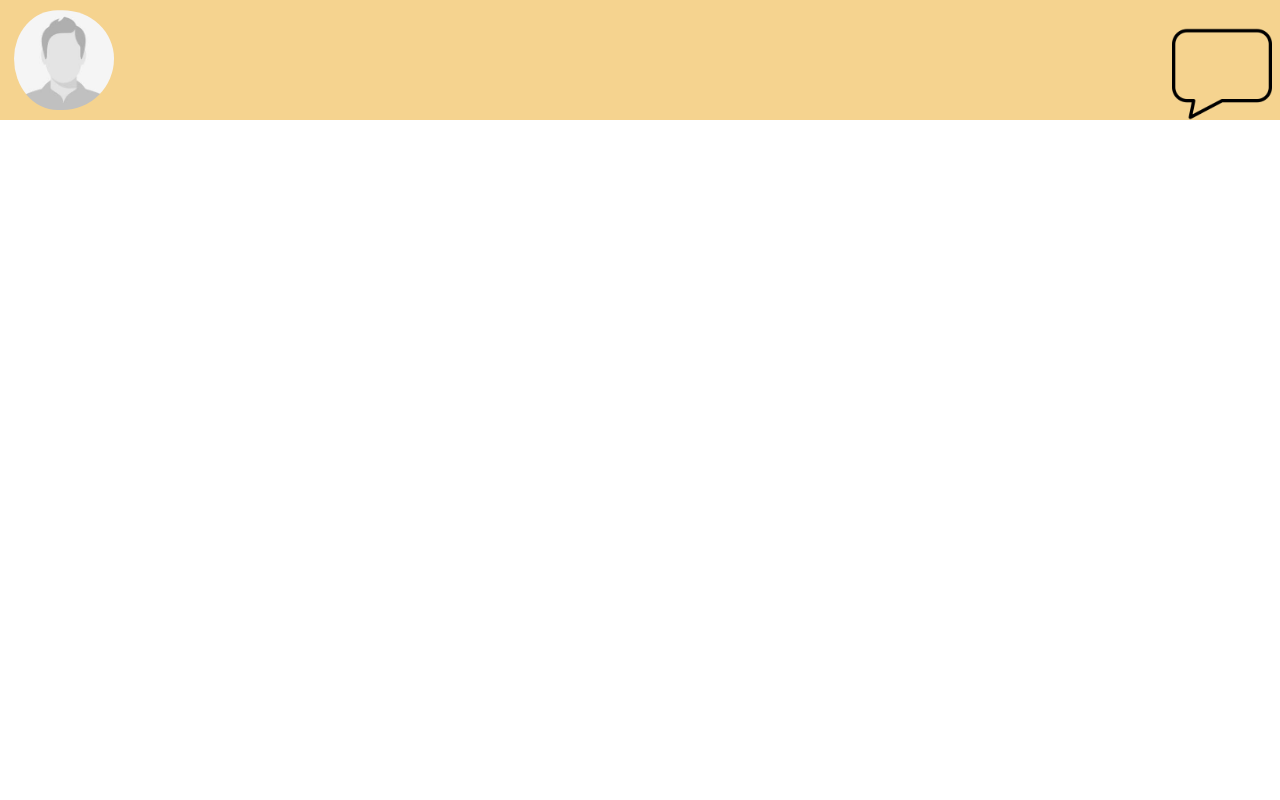
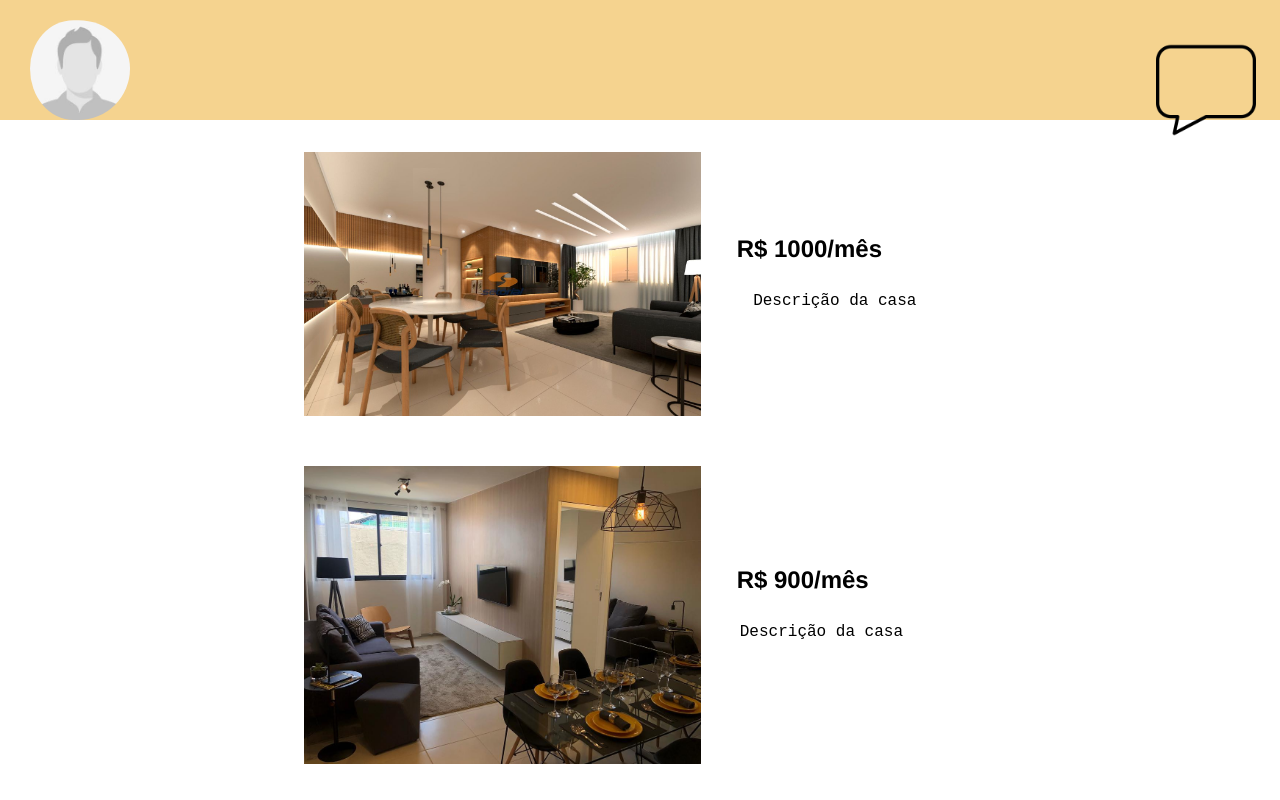
Before and after one commit to dsm-cefet-rj/trabalho2021-1-grupo-8, a React (Create React App) app in the folder frontend/: page /imoveis in a window 1280 px wide. Shown: the top 800 px of the page. Built offline with nearby package versions, Linux system fonts and the light colour scheme; a web font is replaced by a local one.

Commit message:
adicionado os caminhos para imoveis e desc imoveis

```diff
--- a/frontend/src/App.js
+++ b/frontend/src/App.js
@@ -3,12 +3,16 @@ import { BrowserRouter, Route, Switch, Link } from "react-router-dom";
 import Perfil from "./perfil";
 import ListaDeImoveis from "./components/Imoveis/ListaDeImoveis";
 import Chat from "./components/Chat/chat";
+import descImovel from "./descImovel";
+
 
 function App() {
   return (
     <div className="App">
       <Route path="/chat" component={Chat}/>
       <Route path="/perfil" component={Perfil}/>
+      <Route path="/imoveis" component={ListaDeImoveis}/>
+      <Route path="/descImovel" component={descImovel}/>
     </div>
   );
 }
--- a/frontend/src/components/Header/header.js
+++ b/frontend/src/components/Header/header.js
@@ -22,7 +22,7 @@ export default function Header() {
               </Link>
             </li>
             <li>
-              <a href="/">
+              <a href="/imoveis">
                 <p>Imóveis</p>
               </a>
             </li>
--- a/frontend/src/components/Imoveis/ListaDeImoveis.js
+++ b/frontend/src/components/Imoveis/ListaDeImoveis.js
@@ -1,12 +1,10 @@
-import React, { Component } from "react";
-import "./imoveis.css"
+import "./imoveis.css";
 
-export class ListaDeImoveis extends Component {
-  render() {
+export default function ListaDeImoveis() {
   return (
     <div>
       <ul>
-            <a href="">
+        <a href="/descImovel">
           <li className="lista">
             <img className="img" src="Apartamento1.jpg" />
             <h2>R$ 1000/mês</h2>
@@ -35,6 +33,3 @@ export class ListaDeImoveis extends Component {
     </div>
   );
 }
-}
-
-export default ListaDeImoveis;
--- a/frontend/src/descImovel.js
+++ b/frontend/src/descImovel.js
@@ -2,15 +2,12 @@ import Header from "./components/Header/header";
 import Desc from "./components/Desc/desc";
 import Compativel from "./components/Compativel/compativel"
 
-function App() {
+export default function App() {
     return (
         <div className='app'>
-            <Header />
             <Desc />
             <Compativel />
         </div>
 
     );
 }
-
-export default App;
```
Lines whose indentation alone changed are shown as unchanged.
